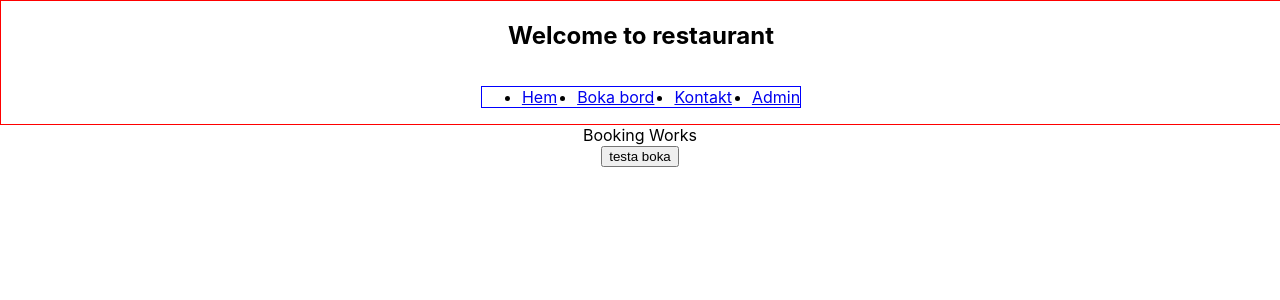
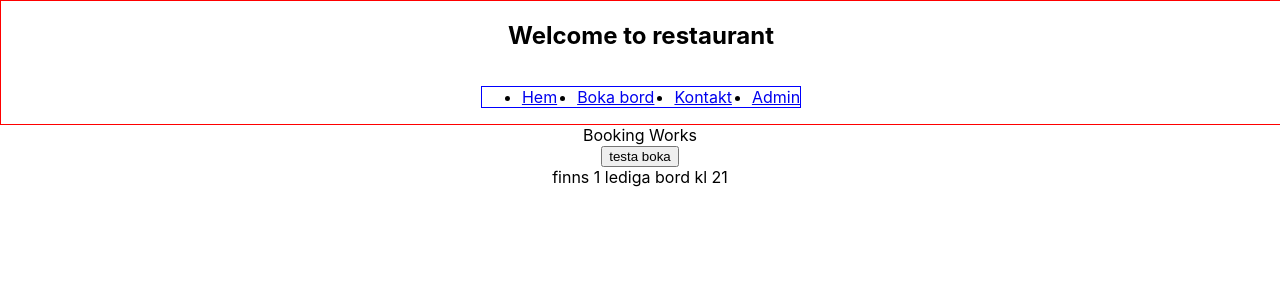
Before and after one commit to GamerShabandari/react-restaurang, a React (Create React App) app: page /booking in a window 1280 px wide. Both pictures are taken after a click on the button "testa boka". Shown: the top 300 px of the page. Built offline with nearby package versions, Linux system fonts and the light colour scheme.

Commit message:
mer logik klar

```diff
--- a/src/components/booking.tsx
+++ b/src/components/booking.tsx
@@ -1,3 +1,5 @@
+import { useState } from "react"
+
 export function Booking() {
 
     let mockData = [
@@ -234,21 +236,16 @@ export function Booking() {
             "time": "21:00",
             "numberOfGuests": 4,
             "customerId": "623b85d54396b96c57bde7c3"
-        },
-        {
-            "id": "623b85d54396b96c57bde7c3",
-            "restaurantId": "623b85d54396b96c57bde7c3",
-            "date": "2022-01-01",
-            "time": "21:00",
-            "numberOfGuests": 4,
-            "customerId": "623b85d54396b96c57bde7c3"
         }
 
 
     ]
 
+    const [tablesAt6oClock, SetTablesAt6oClock] = useState<number>(0);
+    const [tablesAt9oClock, SetTablesAt9oClock] = useState<number>(0);
+
     function checkIfOpenTable() {
-        console.log("testar");
+
 
         let chosenDate: string = "2022-01-01"
 
@@ -260,11 +257,11 @@ export function Booking() {
 
             if (order.date === chosenDate && order.time === "18:00") {
                 numberOfTablesAt6Left--
-                console.log(numberOfTablesAt6Left);
 
-            } else if(order.date === chosenDate && order.time === "21:00") {
+
+            } else if (order.date === chosenDate && order.time === "21:00") {
                 numberOfTablesAt9Left--
-                console.log(numberOfTablesAt9Left);
+
 
             }
 
@@ -272,7 +269,8 @@ export function Booking() {
 
         console.log("här fanns det " + numberOfTablesAt6Left + " bord kvar kl 18 och " + numberOfTablesAt9Left + " bord kvar kl 21");
 
-
+        SetTablesAt6oClock(numberOfTablesAt6Left)
+        SetTablesAt9oClock(numberOfTablesAt9Left)
 
     }
 
@@ -280,5 +278,7 @@ export function Booking() {
     return (<>
         <div>Booking Works</div>
         <button onClick={checkIfOpenTable}>testa boka</button>
+        { tablesAt6oClock > 0 && <div>finns lediga bord kl 18</div> }
+        { tablesAt9oClock > 0 && <div>finns {tablesAt9oClock} lediga bord kl 21</div> }
     </>)
 }
```
